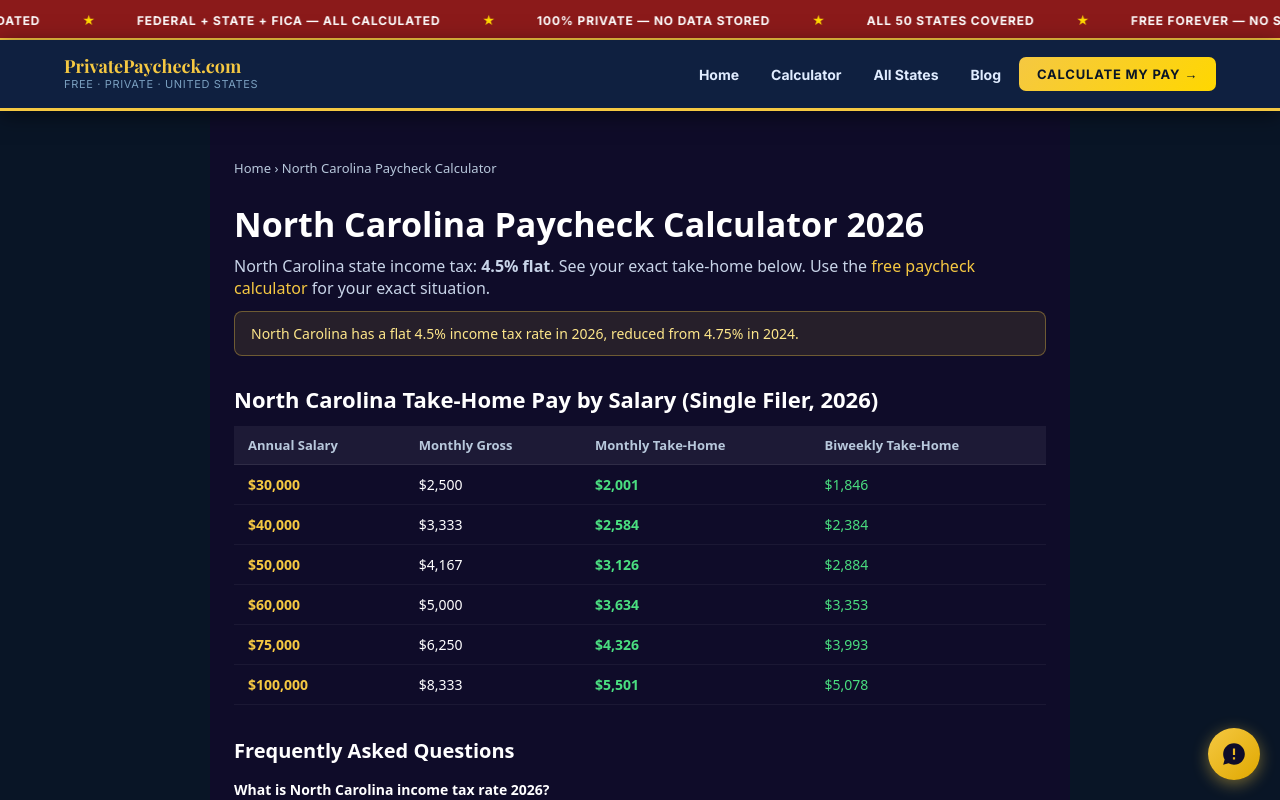
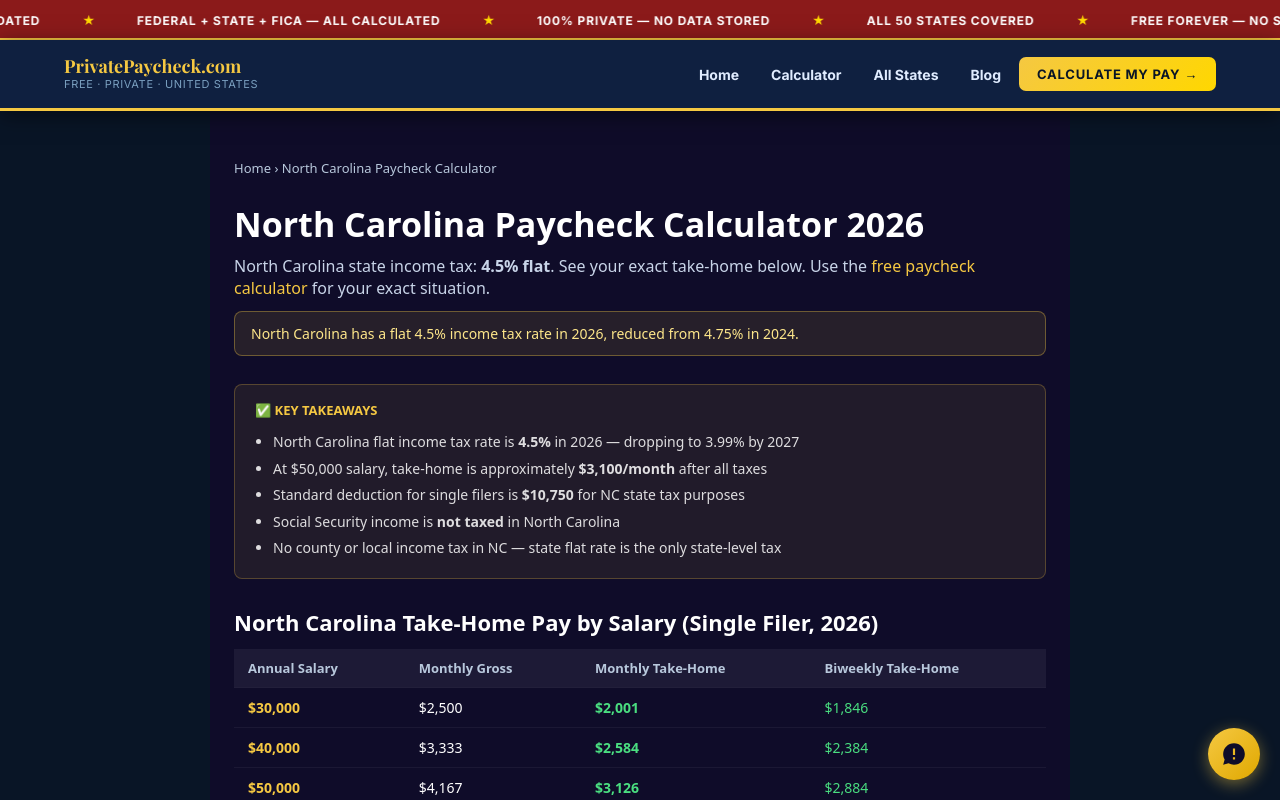
Before and after one commit to devqrcraft-ui/privatepaycheck, a Next.js app: page /north-carolina-paycheck-calculator in a window 1280 px wide. Shown: the top 800 px of the page. Built offline with nearby package versions, Linux system fonts and the light colour scheme.

Commit message:
feat: Key Takeaways GA/NC/MI calculators

```diff
--- a/src/app/north-carolina-paycheck-calculator/page.tsx
+++ b/src/app/north-carolina-paycheck-calculator/page.tsx
@@ -23,6 +23,16 @@ export default function Page() {
       <h1 style={{ fontSize: 34, fontWeight: 900, marginBottom: 8 }}>North Carolina Paycheck Calculator 2026</h1>
       <p style={{ fontSize: 16, color: '#c8d4e8', marginBottom: 12 }}>North Carolina state income tax: <strong>4.5% flat</strong>. See your exact take-home below. Use the <a href="/" style={{ color: '#F5C842' }}>free paycheck calculator</a> for your exact situation.</p>
       <div style={{ background: 'rgba(245,200,66,0.1)', border: '1px solid rgba(245,200,66,0.35)', borderRadius: 8, padding: '12px 16px', marginBottom: 28, fontSize: 14, color: '#fde68a' }}>North Carolina has a flat 4.5% income tax rate in 2026, reduced from 4.75% in 2024.</div>
+      <div style={{background:'rgba(245,200,66,0.08)',border:'1px solid rgba(245,200,66,0.25)',borderRadius:8,padding:'16px 20px',marginBottom:28}}>
+        <div style={{fontWeight:800,color:'#F5C842',marginBottom:10,fontSize:13}}>✅ KEY TAKEAWAYS</div>
+        <ul style={{margin:0,padding:'0 0 0 18px',fontSize:14,lineHeight:1.9,color:'rgba(255,255,255,0.85)'}}>
+          <li>North Carolina flat income tax rate is <strong>4.5%</strong> in 2026 — dropping to 3.99% by 2027</li>
+          <li>At $50,000 salary, take-home is approximately <strong>$3,100/month</strong> after all taxes</li>
+          <li>Standard deduction for single filers is <strong>$10,750</strong> for NC state tax purposes</li>
+          <li>Social Security income is <strong>not taxed</strong> in North Carolina</li>
+          <li>No county or local income tax in NC — state flat rate is the only state-level tax</li>
+        </ul>
+      </div>
       <h2 style={{ fontSize: 22, fontWeight: 800, marginBottom: 12 }}>North Carolina Take-Home Pay by Salary (Single Filer, 2026)</h2>
       <table style={{ width: '100%', borderCollapse: 'collapse', marginBottom: 32 }}>
         <thead>
```
Also changed, not shown: src/app/georgia-paycheck-calculator/page.tsx (+10 -0 lines), src/app/michigan-paycheck-calculator/page.tsx (+10 -0 lines).
